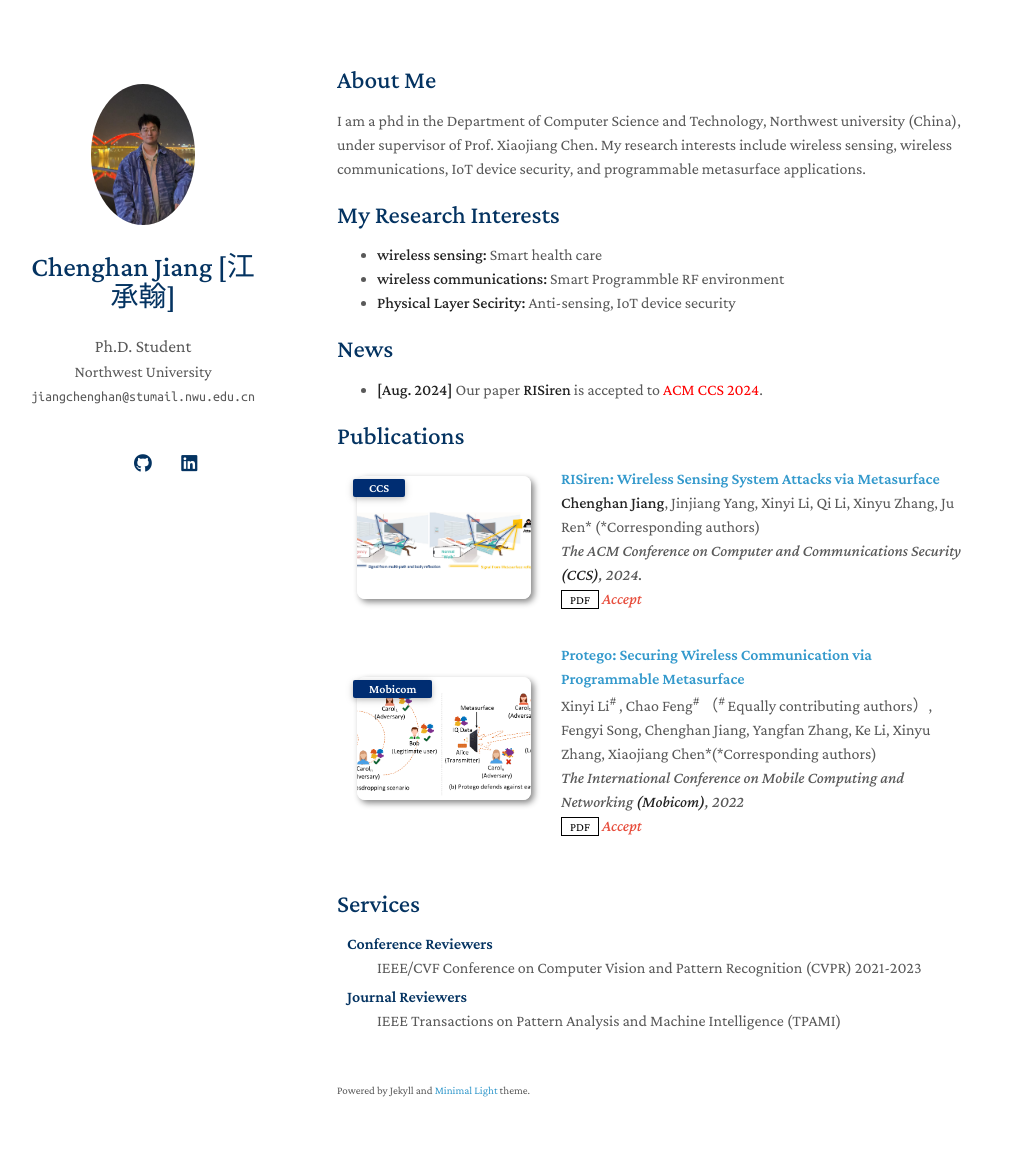
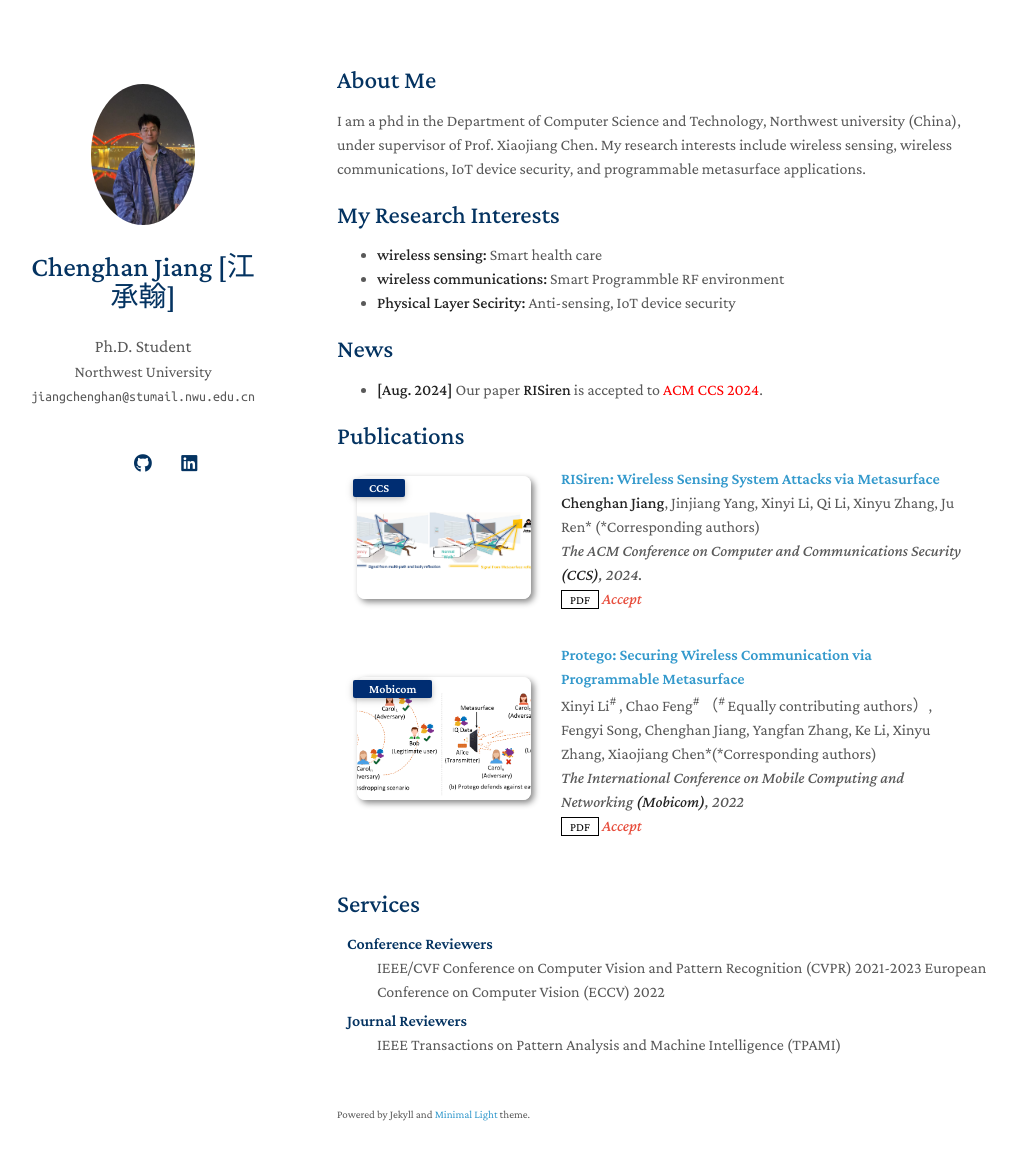
Before and after one commit to HappyChenghan/HappyChenghan.github.io, a Jekyll site: the page built from index.md, in a window 1280 px wide and 1195 px high. Shown: the top 1160 px of the window, without its empty margins (133-1150 px from the left). Built offline with Jekyll 4.4.1, drawn with Linux system fonts in a browser that asks for light colours; a style sheet for code colours, icons or effects is not loaded; our own code applies the rules of GitHub Pages for plain Markdown files.

Commit message:
Update services.md

```diff
--- a/_includes/services.md
+++ b/_includes/services.md
@@ -4,8 +4,8 @@
 
 <ul style="margin:0 0 5px;">
   IEEE/CVF Conference on Computer Vision and Pattern Recognition (CVPR) 2021-2023
-<!--   <li><a href="http://iccv2021.thecvf.com/"><autocolor>IEEE/CVF International Conference on Computer Vision (ICCV) 2021</autocolor></a></li>
-  <li><a href="https://eccv2022.ecva.net/"><autocolor>European Conference on Computer Vision (ECCV) 2022</autocolor></a></li> -->
+<!-- <!--   <li><a href="http://iccv2021.thecvf.com/"><autocolor>IEEE/CVF International Conference on Computer Vision (ICCV) 2021</autocolor></a></li> -->
+  European Conference on Computer Vision (ECCV) 2022
 </ul>
 
 <h4 style="margin:0 10px 0;">Journal Reviewers</h4>
```
